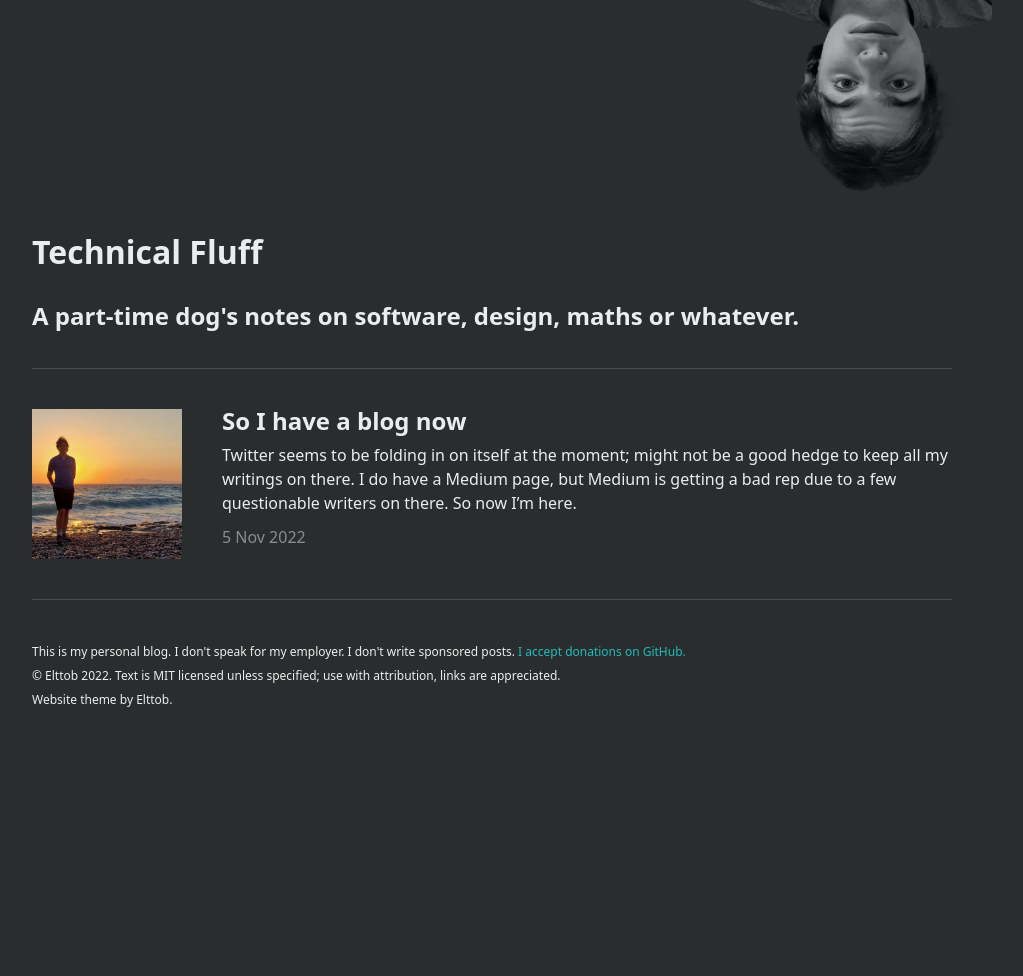
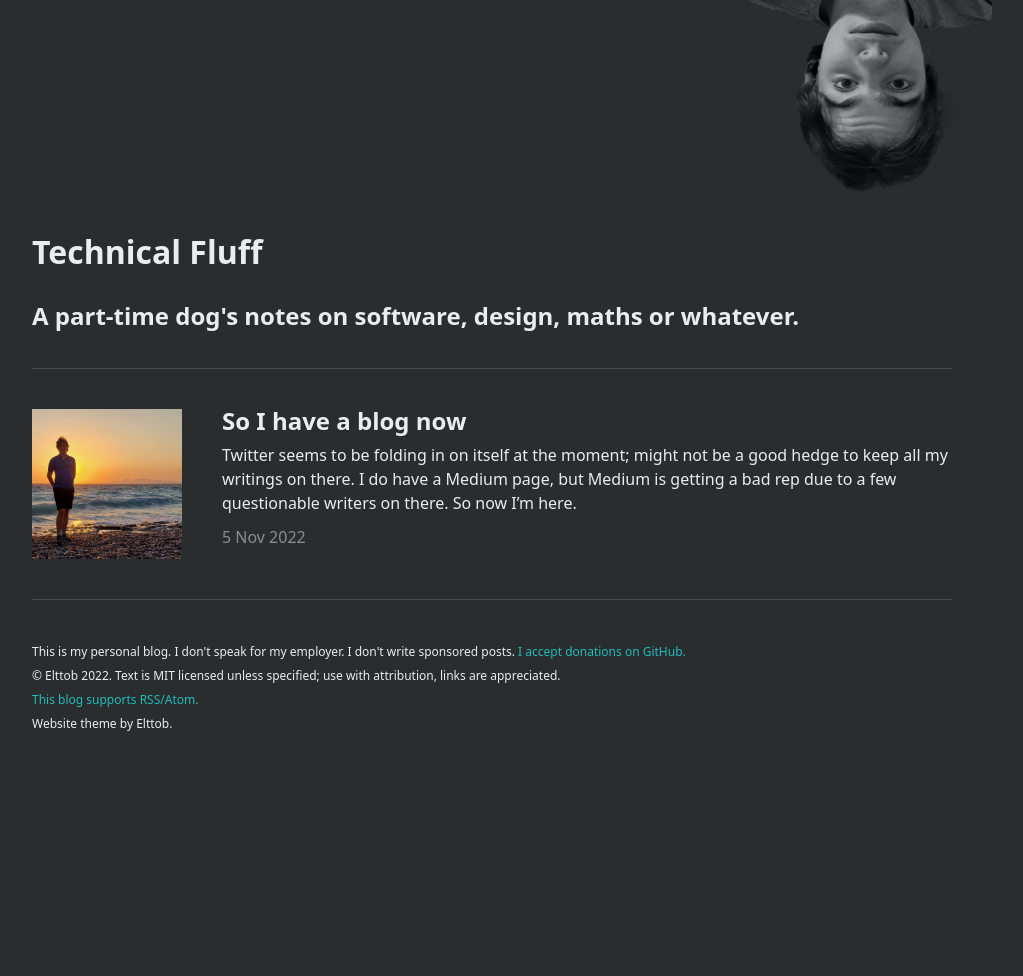
Before and after one commit to dphfox/technical-fluff, a Jekyll site: the page built from index.markdown, in a window 1280 px wide. Shown: the whole page, without its empty margins (148-1171 px from the left). Built offline with Jekyll 4.4.1, drawn with Linux system fonts in a browser that asks for light colours; some web fonts are replaced; before the commit the page ends 952 px from its top, so only the background shows below that.

Commit message:
RSS/Atom link

```diff
--- a/_includes/footer.html
+++ b/_includes/footer.html
@@ -1,4 +1,5 @@
 <footer>
     <p>{{ site.footer }}</p>
     <p>© {{ site.personal_name }} {{ site.time | date: "%Y" }}. {{ site.copyright }}</p>
+    <p><a href="/feed.xml">This blog supports RSS/Atom.</a></p>
 </footer>
```
